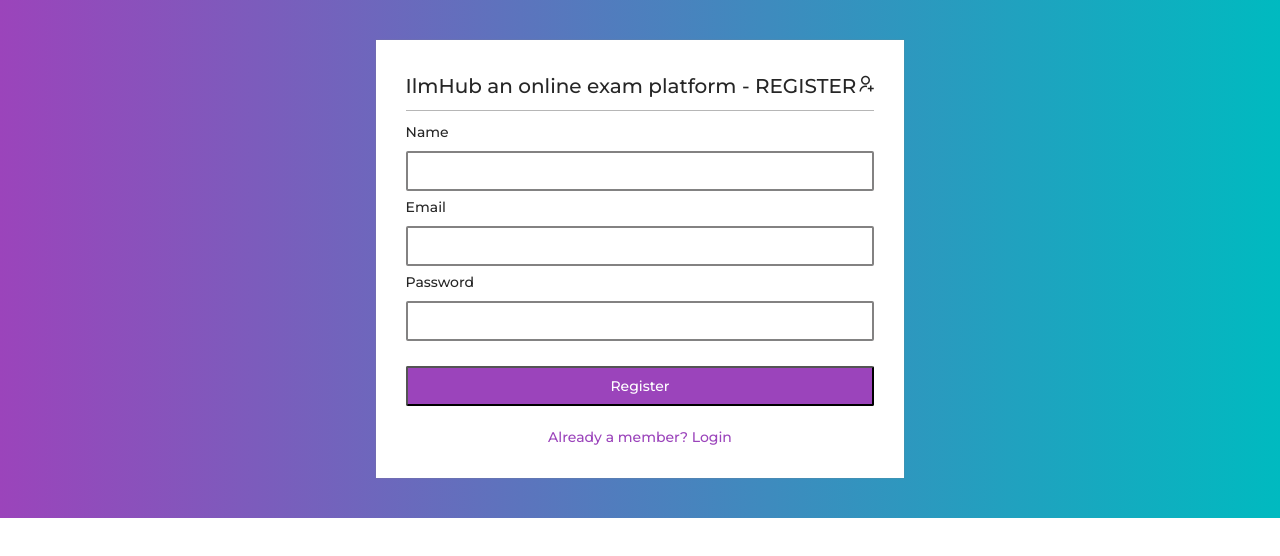
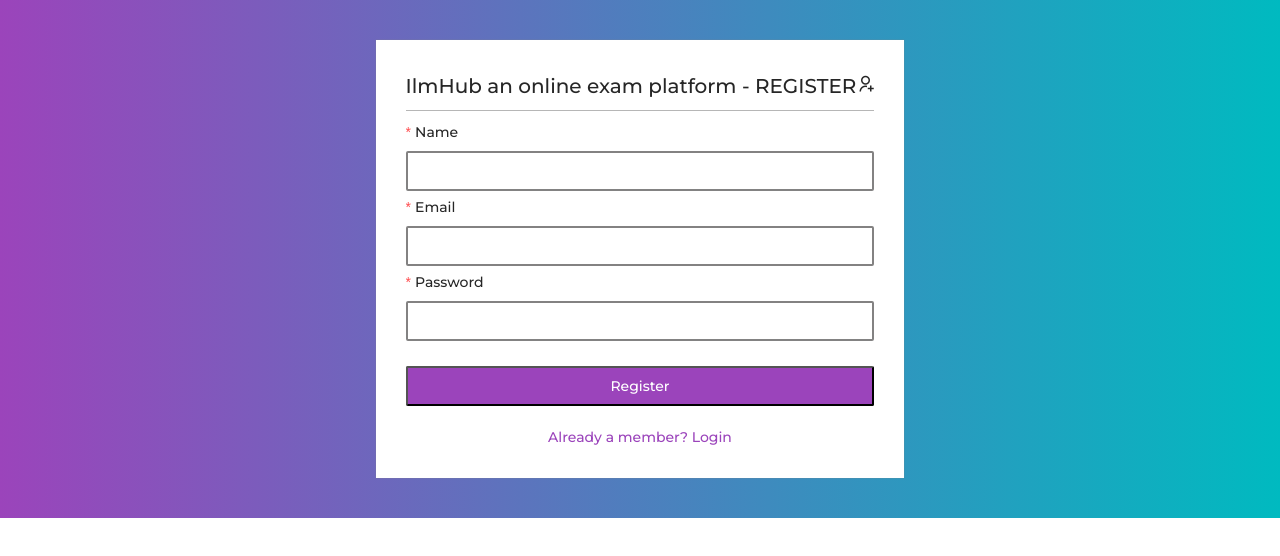
Before and after one commit to Hammad-Zubair-off/IlmHub-an-online-exam-platform-Client1.O, a React (Create React App) app: page /register in a window 1280 px wide. Shown: the top 556 px of the page. Built offline with nearby package versions, Linux system fonts and the light colour scheme.

Commit message:
Update client Url

```diff
--- a/package.json
+++ b/package.json
@@ -41,6 +41,5 @@
       "last 1 firefox version",
       "last 1 safari version"
     ]
-  },
-  "proxy": "http://localhost:5001"
+  }
 }
--- a/src/apicalls/exams.js
+++ b/src/apicalls/exams.js
@@ -14,7 +14,7 @@ export const addExam = async (payload) => {
 // get all exams
 export const getAllExams = async () => {
   try {
-    const response = await axiosInstance.post("/api/exams/get-all-exams");
+    const response = await axiosInstance.get("/api/exams/get-all-exams");
     return response.data;
   } catch (error) {
     return error.response.data;
@@ -25,7 +25,7 @@ export const getAllExams = async () => {
 
 export const getExamById = async (payload) => {
   try {
-    const response = await axiosInstance.post(
+    const response = await axiosInstance.get(
       "/api/exams/get-exam-by-id",
       payload
     );
--- a/src/apicalls/index.js
+++ b/src/apicalls/index.js
@@ -1,9 +1,43 @@
 import axios from 'axios';
 
 const axiosInstance = axios.create({
+    baseURL: 'https://ilm-hub-an-online-exam-platform-server.vercel.app',
     headers: {
-         Authorization : `Bearer ${localStorage.getItem('token')}`
-    }
+        'Content-Type': 'application/json',
+        Authorization: `Bearer ${localStorage.getItem('token')}`
+    },
+    withCredentials: true
 });
 
+// Request interceptor for debugging
+axiosInstance.interceptors.request.use(
+    (config) => {
+        console.log('Request URL:', config.baseURL + config.url);
+        console.log('Request Method:', config.method);
+        console.log('Request Headers:', config.headers);
+        return config;
+    },
+    (error) => {
+        console.error('Request Error:', error);
+        return Promise.reject(error);
+    }
+);
+
+// Response interceptor for debugging
+axiosInstance.interceptors.response.use(
+    (response) => {
+        console.log('Response Status:', response.status);
+        console.log('Response Data:', response.data);
+        return response;
+    },
+    (error) => {
+        console.error('Response Error:', error.response?.status, error.response?.data);
+        if (error.response?.status === 401) {
+            localStorage.removeItem('token');
+            window.location.href = '/login';
+        }
+        return Promise.reject(error);
+    }
+);
+
 export default axiosInstance;
--- a/src/apicalls/reports.js
+++ b/src/apicalls/reports.js
@@ -6,7 +6,11 @@ export const addReport = async (payload) => {
         const response = await axiosInstance.post("/api/reports/add-report", payload);
         return response.data;
     } catch (error) {
-        return error.response.data;
+        return {
+            success: false,
+            message: error.response?.data?.message || error.message || "Unknown error",
+            data: null
+        };
     }
 }
 
@@ -16,7 +20,11 @@ export const getAllReports = async (filters) => {
         const response = await axiosInstance.post("/api/reports/get-all-reports" , filters);
         return response.data;
     } catch (error) {
-        return error.response.data;
+        return {
+            success: false,
+            message: error.response?.data?.message || error.message || "Unknown error",
+            data: null
+        };
     }
 }
 
@@ -26,6 +34,10 @@ export const getAllReportsByUser = async () => {
         const response = await axiosInstance.post("/api/reports/get-all-reports-by-user");
         return response.data;
     } catch (error) {
-        return error.response.data;
+        return {
+            success: false,
+            message: error.response?.data?.message || error.message || "Unknown error",
+            data: null
+        };
     }
 }
--- a/src/apicalls/users.js
+++ b/src/apicalls/users.js
@@ -5,7 +5,11 @@ export const registerUser = async (payload) => {
         const response = await axiosInstance.post('/api/users/register', payload);
         return response.data;
     } catch (error) {
-        return error.response.data;
+        return {
+            success: false,
+            message: error.response?.data?.message || error.message || "Unknown error",
+            data: null
+        };
     }
 }
 
@@ -14,7 +18,11 @@ export const loginUser = async (payload) => {
         const response = await axiosInstance.post('/api/users/login', payload);
         return response.data;
     } catch (error) {
-        return error.response.data;
+        return {
+            success: false,
+            message: error.response?.data?.message || error.message || "Unknown error",
+            data: null
+        };
     }
 }
 
@@ -23,7 +31,11 @@ export const getUserInfo = async () => {
         const response = await axiosInstance.post('/api/users/get-user-info');
         return response.data;
     } catch (error) {
-        return error.response.data;
+        return {
+            success: false,
+            message: error.response?.data?.message || error.message || "Unknown error",
+            data: null
+        };
     }
 }
 
@@ -32,6 +44,10 @@ export const adminLogin = async (values) => {
         const response = await axiosInstance.post('/api/users/admin-login', values);
         return response.data;
     } catch (error) {
-        return error.response.data;
+        return {
+            success: false,
+            message: error.response?.data?.message || error.message || "Unknown error",
+            data: null
+        };
     }
 }
--- a/src/pages/common/Register/index.js
+++ b/src/pages/common/Register/index.js
@@ -8,21 +8,24 @@ import { HideLoading, ShowLoading } from "../../../redux/loaderSlice";
 function Register() {
   const dispatch = useDispatch();
   const navigate = useNavigate();
+  const [form] = Form.useForm();
+
   const onFinish = async (values) => {
     try {
       dispatch(ShowLoading());
       const response = await registerUser(values);
+      dispatch(HideLoading());
 
-      dispatch(HideLoading());
       if (response.success) {
         message.success(response.message);
+        form.resetFields();
         navigate("/login");
       } else {
         message.error(response.message);
       }
     } catch (error) {
       dispatch(HideLoading());
-      message.error(error.message);
+      message.error(error.message || "Registration failed. Please try again.");
     }
   };
 
@@ -34,14 +37,41 @@ function Register() {
             IlmHub an online exam platform - REGISTER<i className="ri-user-add-line ml-1"></i>
           </h1>
           <div className="divider"></div>
-          <Form layout="vertical" className="mt-2" onFinish={onFinish}>
-            <Form.Item name="name" label="Name">
+          <Form
+            form={form}
+            layout="vertical"
+            className="mt-2"
+            onFinish={onFinish}
+            validateTrigger="onBlur"
+          >
+            <Form.Item
+              name="name"
+              label="Name"
+              rules={[
+                { required: true, message: 'Please enter your name' },
+                { min: 3, message: 'Name must be at least 3 characters' }
+              ]}
+            >
               <input type="text" className="w-full" />
             </Form.Item>
-            <Form.Item name="email" label="Email">
-              <input type="text" className="w-full" />
+            <Form.Item
+              name="email"
+              label="Email"
+              rules={[
+                { required: true, message: 'Please enter your email' },
+                { type: 'email', message: 'Please enter a valid email' }
+              ]}
+            >
+              <input type="email" className="w-full" />
             </Form.Item>
-            <Form.Item name="password" label="Password">
+            <Form.Item
+              name="password"
+              label="Password"
+              rules={[
+                { required: true, message: 'Please enter your password' },
+                { min: 6, message: 'Password must be at least 6 characters' }
+              ]}
+            >
               <input type="password" className="w-full" />
             </Form.Item>
 
--- a/src/pages/user/WriteExam/index.jsx
+++ b/src/pages/user/WriteExam/index.jsx
@@ -116,6 +116,16 @@ function WriteExam() {
       getExamData();
     }
   }, []);
+
+  // Defensive check for examData and questions
+  if (!examData || !Array.isArray(questions) || questions.length === 0) {
+    return (
+      <div className="flex justify-center items-center h-full">
+        <h2 className="text-xl text-red-500">Exam not found or no questions available.</h2>
+      </div>
+    );
+  }
+
   return (
     examData && (
       <div className="mt-2">
```
Also changed, not shown: src/App.js (+4 -4 lines).
